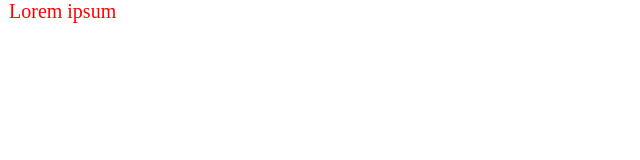
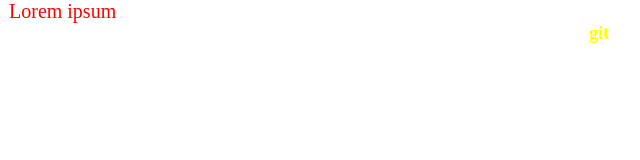
Before and after one commit to pavelbotman/gid, a plain HTML site: page index.html in a window 1280 px wide. Shown: the full height of the page, 41-681 px from the left. Drawn offline with Linux system fonts and the light colour scheme.

Commit message:
create h1

```diff
--- a/css/style.css
+++ b/css/style.css
@@ -12,3 +12,8 @@ p{
     color: red;
 
 }
+h1{
+    text-align: center;
+    font-size: large;
+    color: yellow;
+}
--- a/index.html
+++ b/index.html
@@ -11,7 +11,7 @@
     <p>
         Lorem ipsum
     </p>
-
+<h1>git</h1>
 
 </div>
 
```
